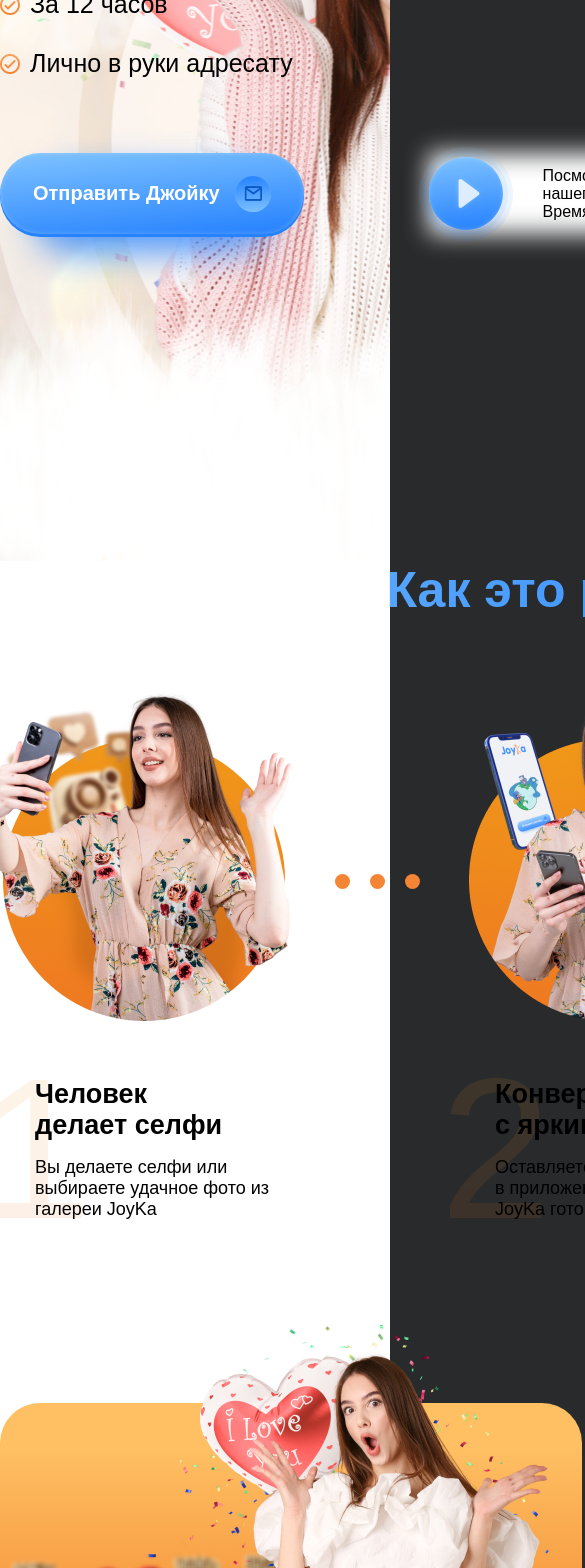
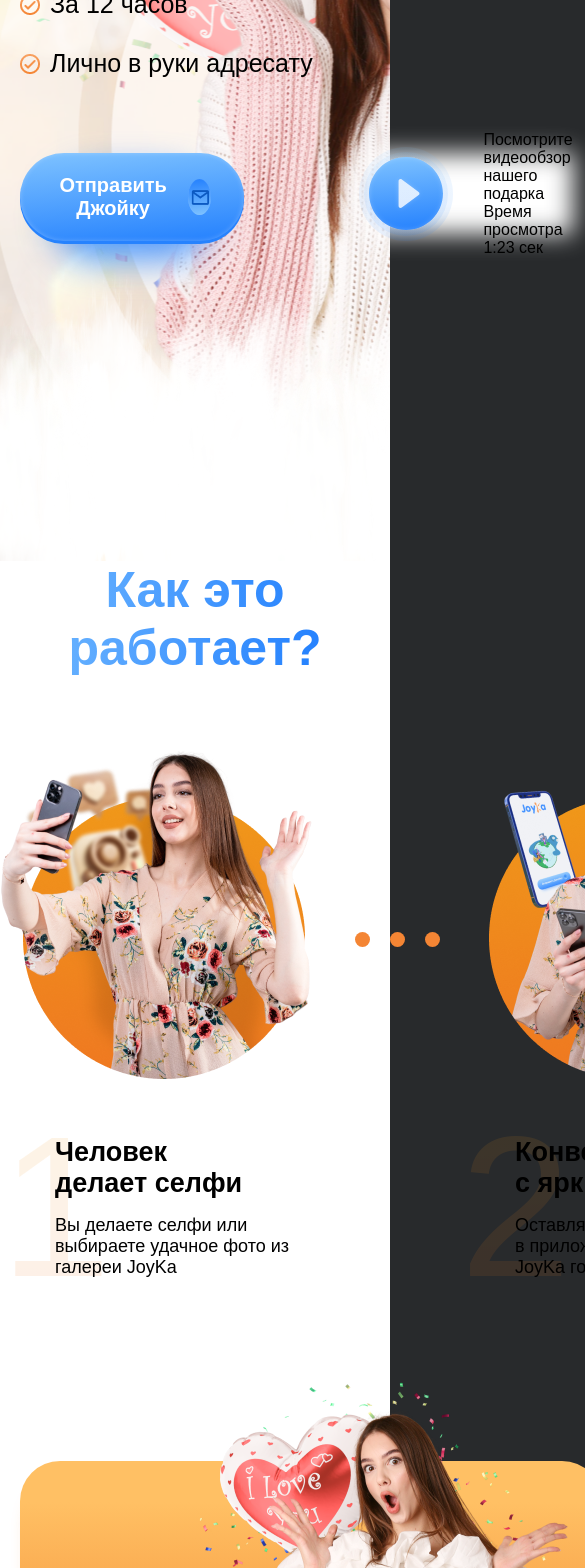
Before and after one commit to ageiwa/joyka-template-vue, a Vue app: page / in a window 390 px wide. Shown: the part 432-2000 px from the top of the page, 585 px wide, since content can reach past the window. Built offline with nearby package versions, Linux system fonts and the light colour scheme.

Commit message:
Delete scoped styles

```diff
--- a/src/components/Footer/Footer.vue
+++ b/src/components/Footer/Footer.vue
@@ -1,3 +1,7 @@
+<script setup>
+    import './style.scss'
+</script>
+
 <template>
     <footer class="footer">
         <div class="container">
@@ -62,7 +66,3 @@
         </div>
     </footer>
 </template>
-
-<style scoped lang="scss">
-    @import './style.scss'
-</style>
--- a/src/components/Form/Form.vue
+++ b/src/components/Form/Form.vue
@@ -1,6 +1,7 @@
 <script setup>
     import { ref } from 'vue'
     import SendJoykaBtn from '@/components/SendJoykaBtn/SendJoykaBtn.vue'
+    import './style.scss'
 
     const data = ref([
         {
@@ -118,7 +119,3 @@
         </div>
     </div>
 </template>
-
-<style scoped lang="scss">
-    @import './style.scss'
-</style>
--- a/src/components/Header/Header.vue
+++ b/src/components/Header/Header.vue
@@ -1,5 +1,6 @@
 <script setup>
   import SelectLanguage from '@/components/SelectLanguage/SelectLanguage.vue'
+  import './style.scss'
 </script>
 
 <template>
@@ -27,7 +28,3 @@
     </div>
   </header>
 </template>
-
-<style scoped lang="scss">
-  @import './style.scss'
-</style>
--- a/src/components/HowItWorks/HowItWorks.vue
+++ b/src/components/HowItWorks/HowItWorks.vue
@@ -1,5 +1,6 @@
 <script setup>
     import SendJoykaBtn from '@/components/SendJoykaBtn/SendJoykaBtn.vue'
+    import './style.scss'
 </script>
 
 <template>
@@ -76,7 +77,3 @@
         </div>
     </div>
 </template>
-
-<style scoped lang="scss">
-    @import './style.scss'
-</style>
--- a/src/components/Preview/Preview.vue
+++ b/src/components/Preview/Preview.vue
@@ -1,5 +1,6 @@
 <script setup>
     import SendJoykaBtn from '@/components/SendJoykaBtn/SendJoykaBtn.vue'
+    import './style.scss'
 </script>
 
 <template>
@@ -69,7 +70,3 @@
         <div class="preview__clouds"></div>
     </div>
 </template>
-
-<style scoped lang="scss">
-    @import './style.scss'
-</style>
--- a/src/components/ReasonForSend/ReasonForSend.vue
+++ b/src/components/ReasonForSend/ReasonForSend.vue
@@ -3,6 +3,7 @@
     import { Swiper, SwiperSlide } from 'swiper/vue'
     import { Navigation, Pagination } from 'swiper'
     import 'swiper/scss'
+    import './style.scss'
 
     const slides = ref([
         {img: 'src/assets/slider-img1.png', title: 'Удивить родных', subtitle: 'Встретились со знаменитостью? Веселитесь на концерте любимой группы? Отдыхаете на экзотическом пляже? Такие фото обязательно должны быть в семейном альбоме!'},
@@ -79,7 +80,3 @@
         <div class="reason-for-send__wave"></div>
     </div>
 </template>
-
-<style scoped lang="scss">
-    @import './style.scss'
-</style>
--- a/src/components/SelectLanguage/SelectLanguage.vue
+++ b/src/components/SelectLanguage/SelectLanguage.vue
@@ -1,5 +1,6 @@
 <script setup>
-    import { ref } from 'vue';
+    import { ref } from 'vue'
+    import './style.scss'
 
     const lang = ref('EN')
     const langIcon = ref('/src/assets/us.png')
@@ -33,7 +34,3 @@
 
     </div>
 </template>
-
-<style scoped lang="scss">
-  @import './style.scss'
-</style>
--- a/src/components/SendJoykaBtn/SendJoykaBtn.vue
+++ b/src/components/SendJoykaBtn/SendJoykaBtn.vue
@@ -1,4 +1,5 @@
 <script setup>
+    import './style.scss'
     const props = defineProps({
         title: String,
         showIcon: Boolean
@@ -13,7 +14,3 @@
         </span>
     </button>
 </template>
-
-<style scoped lang="scss">
-    @import './style.scss'
-</style>
--- a/src/main.js
+++ b/src/main.js
@@ -1,5 +1,6 @@
 import { createApp } from 'vue'
 import './style.scss'
+import './media.scss'
 import App from './App.vue'
 
 createApp(App).mount('#app')
--- /dev/null
+++ b/src/media.scss
@@ -0,0 +1,31 @@
+// @media (max-width: 575.98px) {
+
+// }
+
+// @media (max-width: 767.98px) {
+
+// }
+
+// @media (max-width: 991.98px) {
+
+// }
+
+// @media (max-width: 1199.98px) {
+
+// }
+
+// @media (max-width: 1399.98px) {
+
+// }
+
+@media (max-width: 1219px) {
+    .container {
+        width: 100%;
+        padding: 0 20px;
+    }
+
+    .how-it-works__step-list {
+        grid-template-columns: 1fr;
+        grid-template-rows: repeat(4, 1fr);
+    }
+}
```
